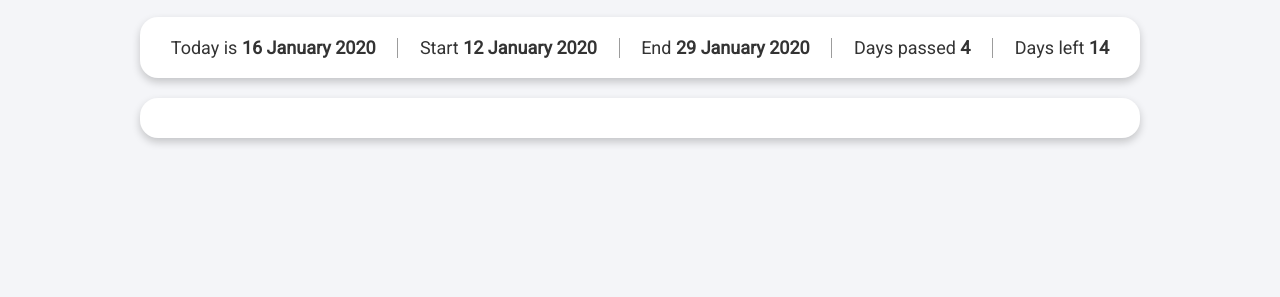
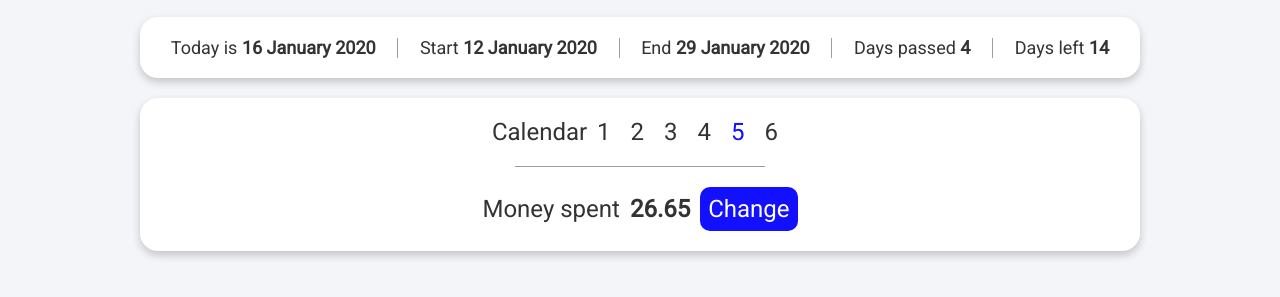
Before and after one commit to andrewgul/saveupp, a website: page index.html in a window 1280 px wide. Shown: the part 113-410 px from the top of the page. Drawn offline with Linux system fonts and the light colour scheme.

Commit message:
added block money spent a day

```diff
--- a/code.js
+++ b/code.js
@@ -5,10 +5,15 @@ const showStartDate = document.getElementById("start-date");
 const showEndDate = document.getElementById("end-date");
 const daysPassed = document.getElementById("days-passed");
 const daysLeft = document.getElementById("days-left");
+const calendar = document.getElementById("calendar");
+const moneySpentADay = document.getElementById("money-spent-a-day");
+
 
 let currentDay = date.getDate();
 let currentMonth = date.getMonth();
 let currentYear = date.getFullYear();
+
+// let moneyToSpend = prompt("How much money you have?")
 
 // Временный блок
 // В дальнейшем эти данные будут вводиться пользователем,
@@ -91,3 +96,46 @@ function countDaysPassed() {
         return
     }
 }
+
+//  ---------------------------
+// Блок для заполнения календаря
+// ---------------------------
+let data = [
+    {dayNum: 1, day: 12, month: 0, year: 2020, moneySpent: 22.67},
+    {dayNum: 2, day: 13, month: 0, year: 2020, moneySpent: 23.12},
+    {dayNum: 3, day: 14, month: 0, year: 2020, moneySpent: 26.65},
+    {dayNum: 4, day: 15, month: 0, year: 2020, moneySpent: 26.65},
+    {dayNum: 5, day: 16, month: 0, year: 2020, moneySpent: 26.65},
+    {dayNum: 6, day: 17, month: 0, year: 2020, moneySpent: 26.65},
+]
+
+fillCalendar();
+
+
+
+
+function fillCalendar() {
+    for (let i = 0; i < data.length; i++) {
+
+        console.log(data[i].day, data[i].month, data[i].year)
+        console.log(currentDay, currentMonth, currentYear)
+
+        calendar.insertAdjacentHTML('beforeend', `<div class="day" id="day${data[i].dayNum}">${data[i].dayNum}</div>`)
+        if ((currentDay == data[i].day) && (currentMonth == data[i].month) && (currentYear == data[i].year)) {
+            document.getElementById(`day${data[i].dayNum}`).classList.toggle("today")
+            moneySpentADay.textContent = `${data[i].moneySpent}`
+            alert("совпало!")
+        }
+    }
+}
+
+// function showMoneySpentADay {
+//     for (let i = 0; i < data.length; i++) {
+
+//     }
+// }
+
+console.log(data)
+// ---------------------------
+// ---------------------------
+// ---------------------------
--- a/index.html
+++ b/index.html
@@ -47,8 +47,19 @@
                     <span class="value" id="days-left"></span>
                 </div>
             </div>
-            <div class="box">
-
+            <div class="box calendar-money-spent">
+                <div class="calendar" id="calendar">
+                    <span class="desc">Calendar</span>
+                    <!-- <div class="day day-passed">3</div> -->
+                    <!-- <div class="day today">4</div> -->
+                    <!-- <div class="day">5</div> -->
+                </div>
+                <div class="hor-line"></div>
+                <div class="day-money-spent">
+                    <div class="desc">Money spent</div>
+                    <div class="value" id="money-spent-a-day">121.21$</div>
+                    <div class="btn-change" id="btn-change">Change</div>
+                </div>
             </div>
         </div>
 
--- a/style.css
+++ b/style.css
@@ -20,6 +20,7 @@ body {
 
 .header {
     background-color: #111E6C;
+    /* background-color: #1210FF; */
     color: #FFF;
 }
 
@@ -77,3 +78,61 @@ body {
     height: 20px;
     background-color: #9C9C9C;
 }
+
+.calendar-money-spent {
+    display: flex;
+    flex-direction: column;
+    align-items: center;
+    font-size: 24px;
+}
+
+.calendar {
+    display: flex;
+    align-items: center;
+
+}
+
+.day {
+    margin: 0 10px;
+}
+
+.day-passed {
+    color: #A3B2BD;
+}
+
+.day-chosen {
+    text-decoration: underline;
+}
+
+.today {
+    color: #1210FF;
+}
+
+.day:hover {
+    text-decoration: underline;
+    cursor: pointer;
+}
+
+.hor-line {
+    margin: 20px 0;
+    width: 250px;
+    height: 1px;
+    background-color: #9C9C9C;
+}
+
+.day-money-spent {
+    display: flex;
+    align-items: center;
+}
+
+#money-spent-a-day {
+    margin: 0 10px;
+}
+
+.btn-change {
+    background-color: #1210FF;
+    color: #FFF;
+    padding: 8px;
+    border-radius: 10px;
+
+}
```
Also changed, not shown: package.json (added, +28 -0 lines), 2 other files.
